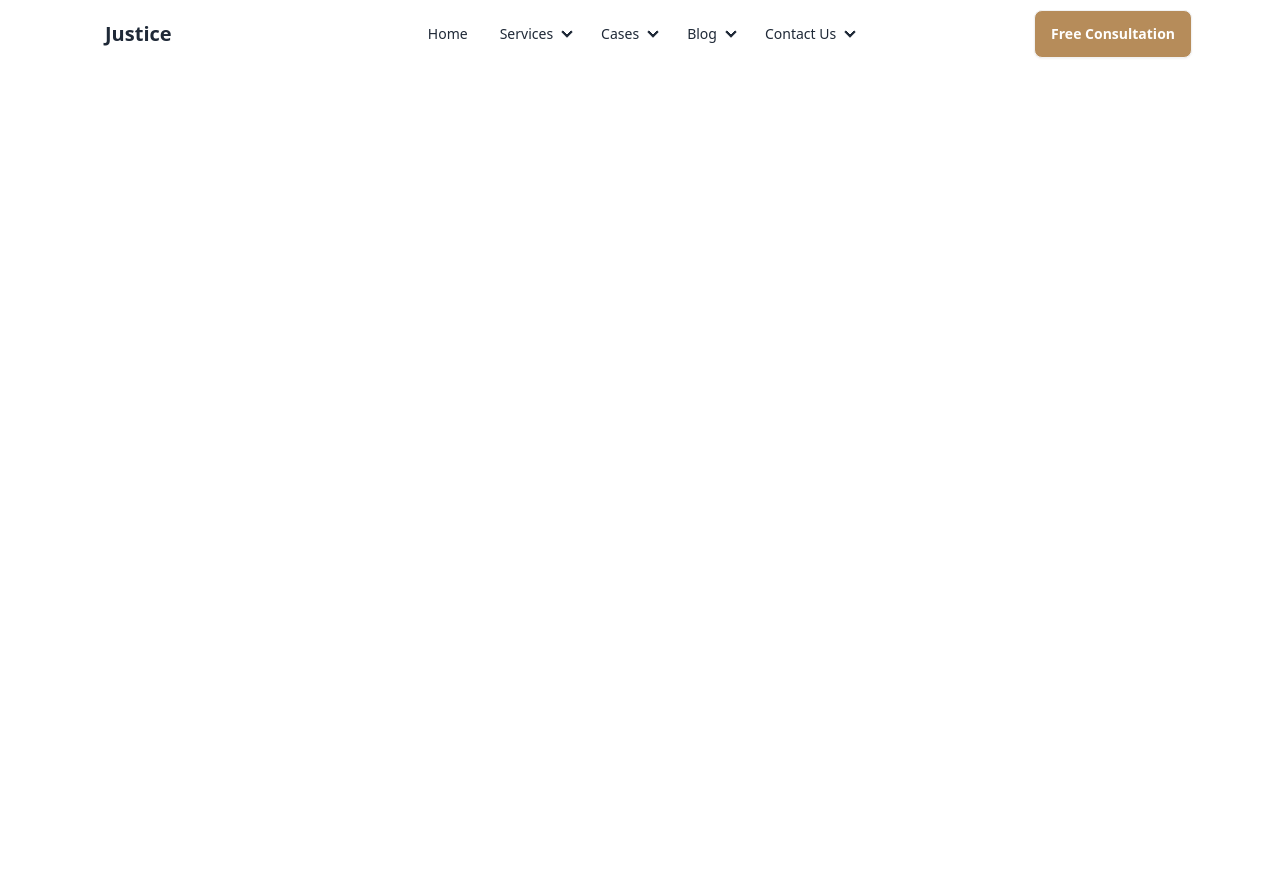
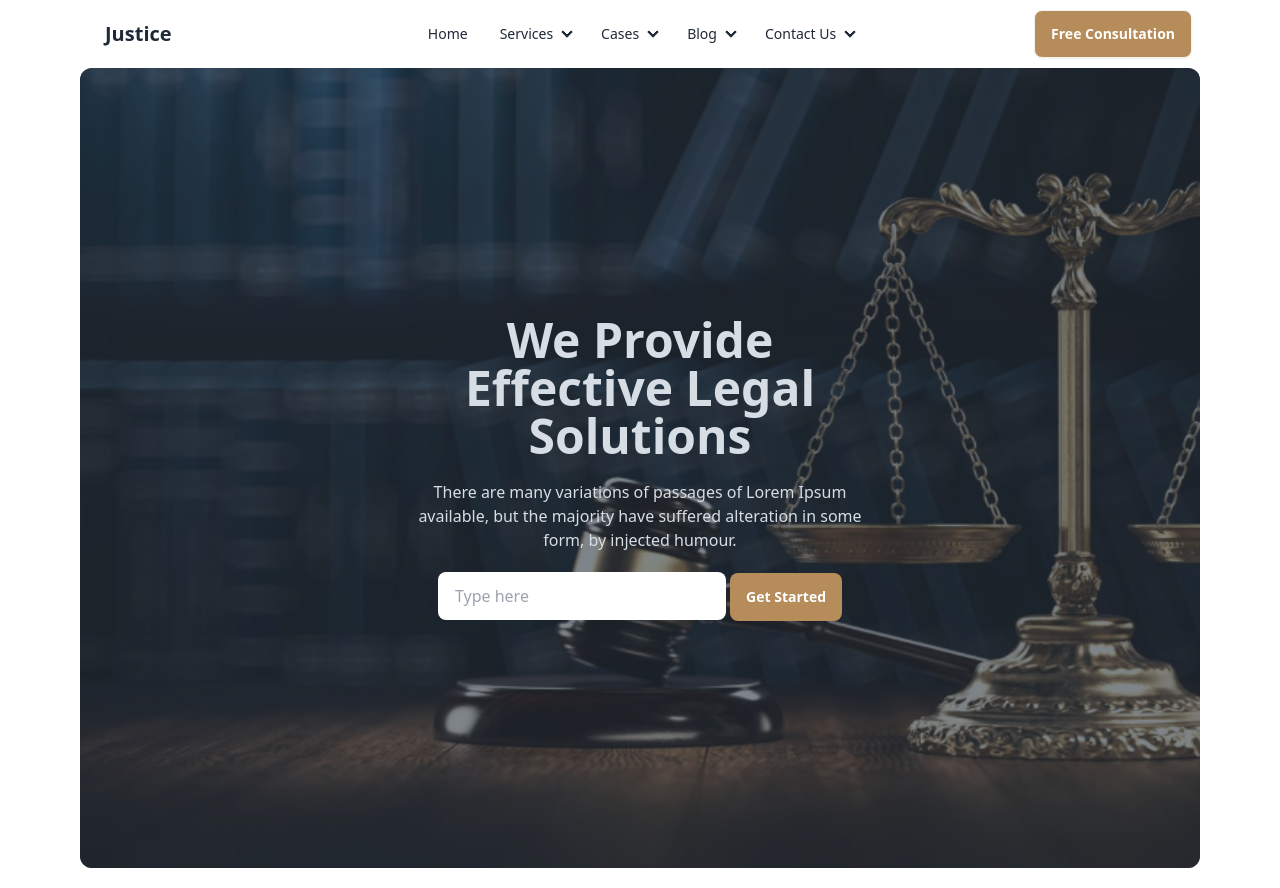
Before and after one commit to shahriarnaiem-rafi/legal-solution, a plain HTML site: page index.html in a window 1280 px wide. Before the commit the page ends 800 px from the top, so only its background shows below. Drawn offline with nearby package versions, Linux system fonts and the light colour scheme.

Commit message:
banner 1/2

```diff
--- a/index.html
+++ b/index.html
@@ -71,6 +71,27 @@
 
        <!-- banner -->
 
+       <div class="mb-5">
+        <div
+            class="hero min-h-screen rounded-xl"
+            style="background-image: url(./images/banner.png);">
+            <div class="hero-overlay bg-opacity-60 rounded-xl"></div>
+            <div class="hero-content text-neutral-content text-center">
+                <div class="max-w-md">
+                <h1 class="mb-5 text-5xl font-bold">We Provide Effective Legal Solutions</h1>
+                <p class="mb-5">There are many variations of passages of Lorem Ipsum available, but the majority have suffered alteration in some form, by injected humour.
+                </p>
+                <input type="text" placeholder="Type here" class="input min-w-72" />
+                <button class="btn bg-btn-primary text-white border-none">Get Started</button>
+                </div>
+            </div>
+            </div>
+      </div>
+
+
+
+
+
 
     </header>
 
```
